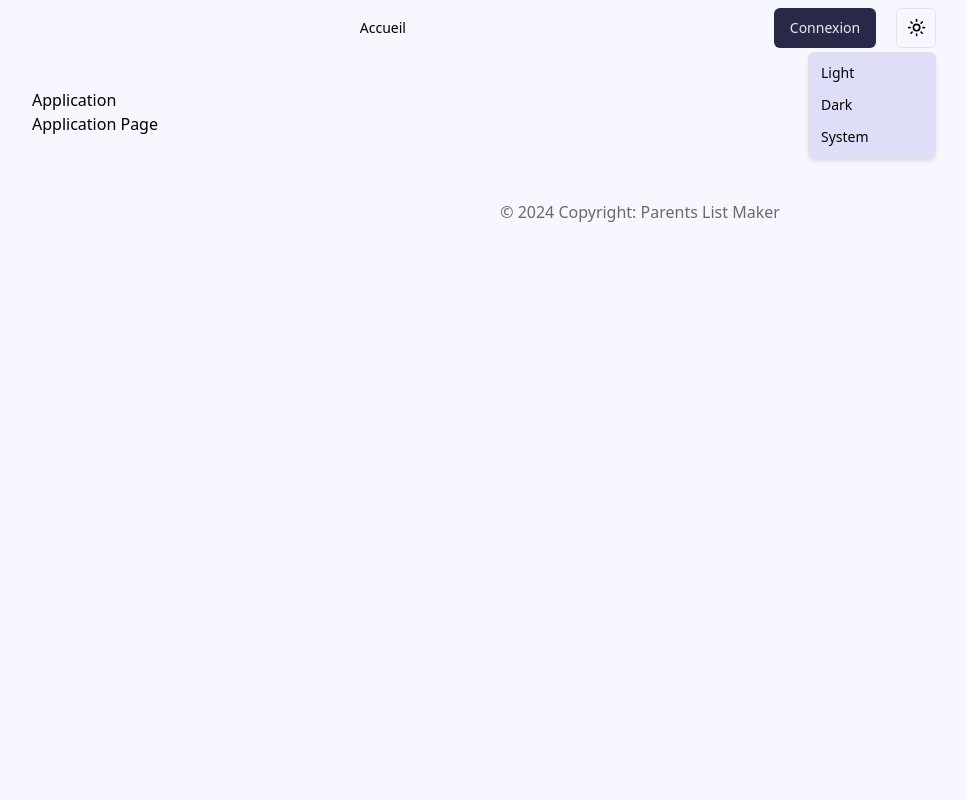
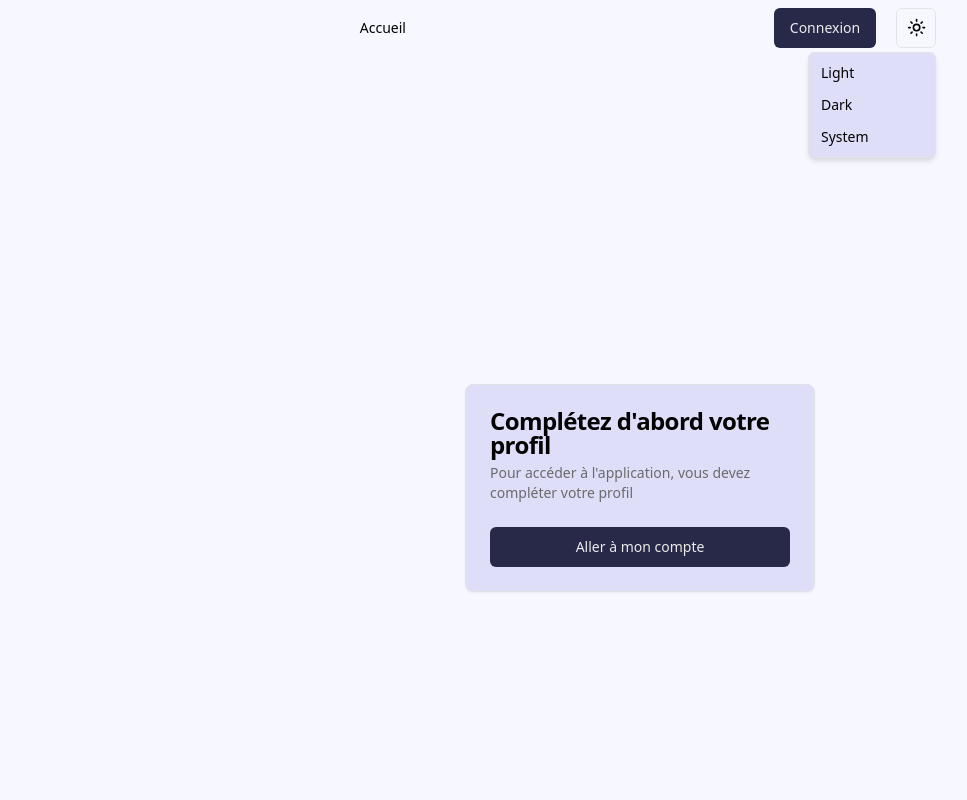
Before and after one commit to AlexTraveylan/parent_list_make_front, a Next.js app: page /application in a window 1280 px wide. Both pictures are taken after a click on the button "Toggle theme". Shown: the top 800 px of the page, without its empty margins (0-967 px from the left). Built offline with nearby package versions, Linux system fonts and the light colour scheme; no server answers.

Commit message:
begin lists page

```diff
--- a/app/(auth-required)/application/page.tsx
+++ b/app/(auth-required)/application/page.tsx
@@ -1,4 +1,54 @@
+"use client"
+
+import { Button } from "@/components/ui/button"
+import {
+  Card,
+  CardContent,
+  CardDescription,
+  CardHeader,
+  CardTitle,
+} from "@/components/ui/card"
+import { Skeleton } from "@/components/ui/skeleton"
+import { authService } from "@/lib/authentification/service"
+import { navItems } from "@/lib/navigation"
+import { useQuery } from "@tanstack/react-query"
+import Link from "next/link"
+
 export default function ApplicationPage() {
+  const query = useQuery({
+    queryKey: ["userMeDetails"],
+    queryFn: authService.getUserMeDetails,
+  })
+
+  if (query.isLoading) {
+    return (
+      <div>
+        <Skeleton className="h-[50px]" />
+        <Skeleton className="h-[100px]" />
+      </div>
+    )
+  }
+
+  if (query.isError || !query.data || query.data.school_ids.length === 0) {
+    return (
+      <div className="flex flex-col items-center justify-center h-screen">
+        <Card className="w-[350px]">
+          <CardHeader>
+            <CardTitle>Complétez d'abord votre profil</CardTitle>
+            <CardDescription>
+              Pour accéder à l'application, vous devez compléter votre profil
+            </CardDescription>
+          </CardHeader>
+          <CardContent>
+            <Button asChild className="w-full">
+              <Link href={navItems["MyAccount"].href}>Aller à mon compte</Link>
+            </Button>
+          </CardContent>
+        </Card>
+      </div>
+    )
+  }
+
   return (
     <div>
       <h1>Application</h1>
--- a/lib/navigation.ts
+++ b/lib/navigation.ts
@@ -9,7 +9,7 @@ type NavItemPossibilities = "Home" | "Application" | "MyAccount"
 export const navItems: Record<NavItemPossibilities, NavigationItem> = {
   Home: { displayName: "Accueil", href: "/", authRequired: false },
   Application: {
-    displayName: "Application",
+    displayName: "Mes listes",
     href: "/application",
     authRequired: true,
   },
```
